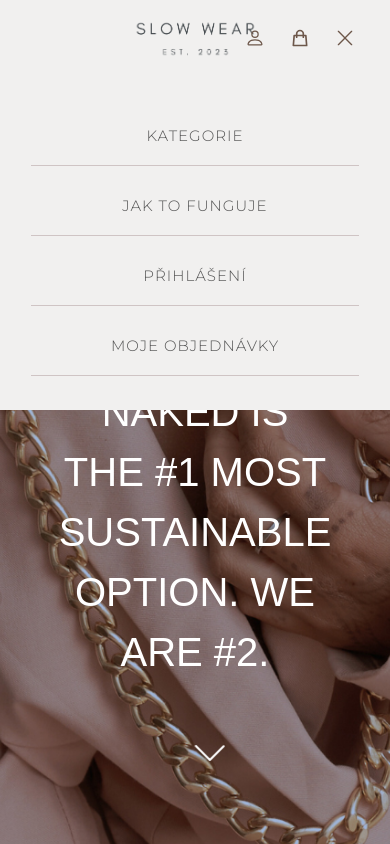
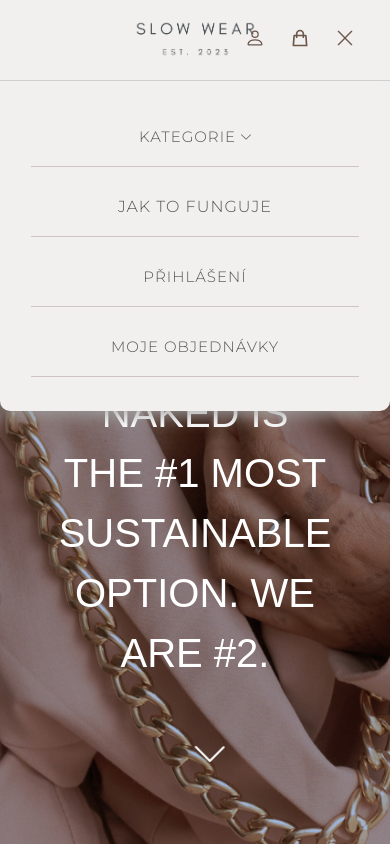
Before and after one commit to Kristyna-Novakova/slow-wear, a React app: page / in a window 390 px wide. Both pictures are taken after a click on the item 345 px from the left and 40 px from the top of the page. Shown: the top 844 px of the page. Built offline with nearby package versions, Linux system fonts and the light colour scheme; a web font is replaced by a local one.

Commit message:
styling HamburgerMenu Component

```diff
--- a/src/Components/HamburgerMenu/hamburgerMenu.jsx
+++ b/src/Components/HamburgerMenu/hamburgerMenu.jsx
@@ -1,6 +1,7 @@
 import React, { useState } from 'react';
 import './style.css';
 import { Link } from 'react-router-dom';
+import { SlArrowDown } from 'react-icons/sl';
 
 export const HamburgerMenu = () => {
   const [openCategories, setOpenCategories] = useState(false);
@@ -18,19 +19,27 @@ export const HamburgerMenu = () => {
             { openCategories } ? 'categories-menu' : 'categories-menu close'
           }
         >
-          Kategorie
+          Kategorie <SlArrowDown className="arrow-icon" />
         </li>
         {openCategories && (
           <div className="categories-list">
             <ul>
-              <Link to="/kategorie/topy">Topy</Link>
-              <Link to="/kategorie/džíny">Džíny</Link>
-              <Link to="/kategorie/šaty">Šaty</Link>
-              <Link to="/kategorie/bundy">Bundy</Link>
+              <li>
+                <Link to="/kategorie/topy">Topy</Link>
+              </li>
+              <li>
+                <Link to="/kategorie/džíny">Džíny</Link>
+              </li>
+              <li>
+                <Link to="/kategorie/šaty">Šaty</Link>
+              </li>
+              <li>
+                <Link to="/kategorie/bundy">Bundy</Link>
+              </li>
             </ul>
           </div>
         )}
-        <Link to="/jaktofunguje" className="categories-menu">
+        <Link to="/jak-to-funguje" className="categories-menu">
           Jak to funguje
         </Link>
         <li>Přihlášení</li>
--- a/src/Components/HamburgerMenu/style.css
+++ b/src/Components/HamburgerMenu/style.css
@@ -1,6 +1,6 @@
 .menu-items {
   position: absolute;
-  top: 100%;
+  top: 101%;
   right: 0;
   background-color: #F1F0EF;
   padding: 1rem;
@@ -8,6 +8,9 @@
   display: none;
   width: 25vw;
   display: block;
+  z-index: 110;
+  border-radius: 0 0 10px 10px;
+  box-shadow: -8px 11px 18px -7px rgb(160, 160, 160);
 }
 
 .menu-items ul {
@@ -15,10 +18,9 @@
   margin: 0;
 }
 
-.menu-items li,
+.menu-items>ul>li,
 .menu-items a {
   list-style: none;
-  font-size: 15px;
   text-align: center;
   text-transform: uppercase;
   letter-spacing: 1px;
@@ -27,6 +29,10 @@
   border-bottom: 1px solid #cfc4c4;
   text-decoration: none;
   color: #555;
+}
+
+.arrow-icon {
+  font-size: 10px;
 }
 
 .menu-items a {
@@ -44,7 +50,10 @@
 
 .categories-list li {
   font-size: 13px;
+  list-style: none;
+  font-weight: bold;
 }
+
 
 
 /* Responsive Design */
--- a/src/Components/Navbar/navbar.jsx
+++ b/src/Components/Navbar/navbar.jsx
@@ -11,11 +11,14 @@ import { HamburgerMenu } from '../HamburgerMenu/HamburgerMenu';
 export const Navbar = () => {
   const [isMenuOpen, setIsMenuOpen] = useState(false);
 
-  const handleMenuToggle = () => {
+  const handleMenuToggle = (event) => {
+    event.preventDefault();
+    event.stopPropagation();
     setIsMenuOpen(!isMenuOpen);
   };
 
   return (
+    <>
       <header className="header-container">
         <div className="navbar">
           <div className="logo">
@@ -36,8 +39,9 @@ export const Navbar = () => {
               {isMenuOpen ? <RxCross1 /> : <AiOutlineMenu />}
             </li>
           </ul>
+        </div>
         {isMenuOpen && <HamburgerMenu />}
-      </div>
       </header>
+    </>
   );
 };
--- a/src/Components/Navbar/style.css
+++ b/src/Components/Navbar/style.css
@@ -6,6 +6,7 @@
   position: sticky;
   top: 0;
   z-index: 100;
+  border-bottom: 0.5px solid #d0d0d0;
 }
 
 .navbar {
@@ -31,6 +32,7 @@
   margin-right: 10px;
   position: absolute;
   right: 25px;
+  user-select: none;
 }
 
 .menu li {
--- a/src/Pages/App/App.jsx
+++ b/src/Pages/App/App.jsx
@@ -14,7 +14,7 @@ export const App = () => {
       <Navbar />
       <Routes>
         <Route path="/" element={<MainPage />} />
-        <Route path="/jaktofunguje" element={<HowItWorks />} />
+        <Route path="/jak-to-funguje" element={<HowItWorks />} />
         <Route path="/kategorie/:category" element={<CategoryPage />} />
         <Route path="/category/:category/:id" element={<ProductDetail />} />
         <Route path="/kosik" element={<ShoppingCart />} />
--- a/src/Pages/ProductDetail/productDetail.jsx
+++ b/src/Pages/ProductDetail/productDetail.jsx
@@ -22,18 +22,15 @@ export const ProductDetail = () => {
   // });
 
   const handleDecrementQuantity = () => {
-    setQuantity(quantity - 1);
-    if (quantity <= minQuantity) {
-      setQuantity(minQuantity);
-    }
+    setQuantity((quantity) =>
+      quantity > minQuantity ? quantity - 1 : quantity,
+    );
   };
 
   const handleIncrementQuantity = () => {
-    setQuantity(quantity + 1);
-
-    if (quantity >= maxQuantity) {
-      setQuantity(maxQuantity);
-    }
+    setQuantity((quantity) =>
+      quantity < maxQuantity ? quantity + 1 : quantity,
+    );
   };
 
   const handleQuantityChange = (e) => {
@@ -98,6 +95,7 @@ export const ProductDetail = () => {
               <input
                 type="text"
                 pattern="\d{1,2}"
+                inputMode="numeric"
                 value={quantity}
                 onChange={handleQuantityChange}
               />
--- a/webpack.config.js
+++ b/webpack.config.js
@@ -12,8 +12,8 @@ module.exports = {
   },
   devServer: {
     historyApiFallback: true,
-    liveReload: false,
-    hot: false,
+    liveReload: true,
+    hot: 'only',
   },
   resolve: {
     extensions: ['.js', '.jsx'],
@@ -38,9 +38,9 @@ module.exports = {
         test: /\.(png|jpe?g|svg|gif)$/,
         type: 'asset/resource',
         generator: {
-          filename: 'img/[name]-[contenthash:6][ext]'
+          filename: 'img/[name]-[contenthash:6][ext]',
         },
-      }
+      },
     ],
   },
   plugins: [
@@ -48,9 +48,7 @@ module.exports = {
       template: 'src/index.html',
     }),
     new CopyPlugin({
-      patterns: [
-        { from: 'public', to: '', noErrorOnMissing: true },
-      ],
+      patterns: [{ from: 'public', to: '', noErrorOnMissing: true }],
     }),
   ],
 };
```
Lines whose indentation alone changed are shown as unchanged.
